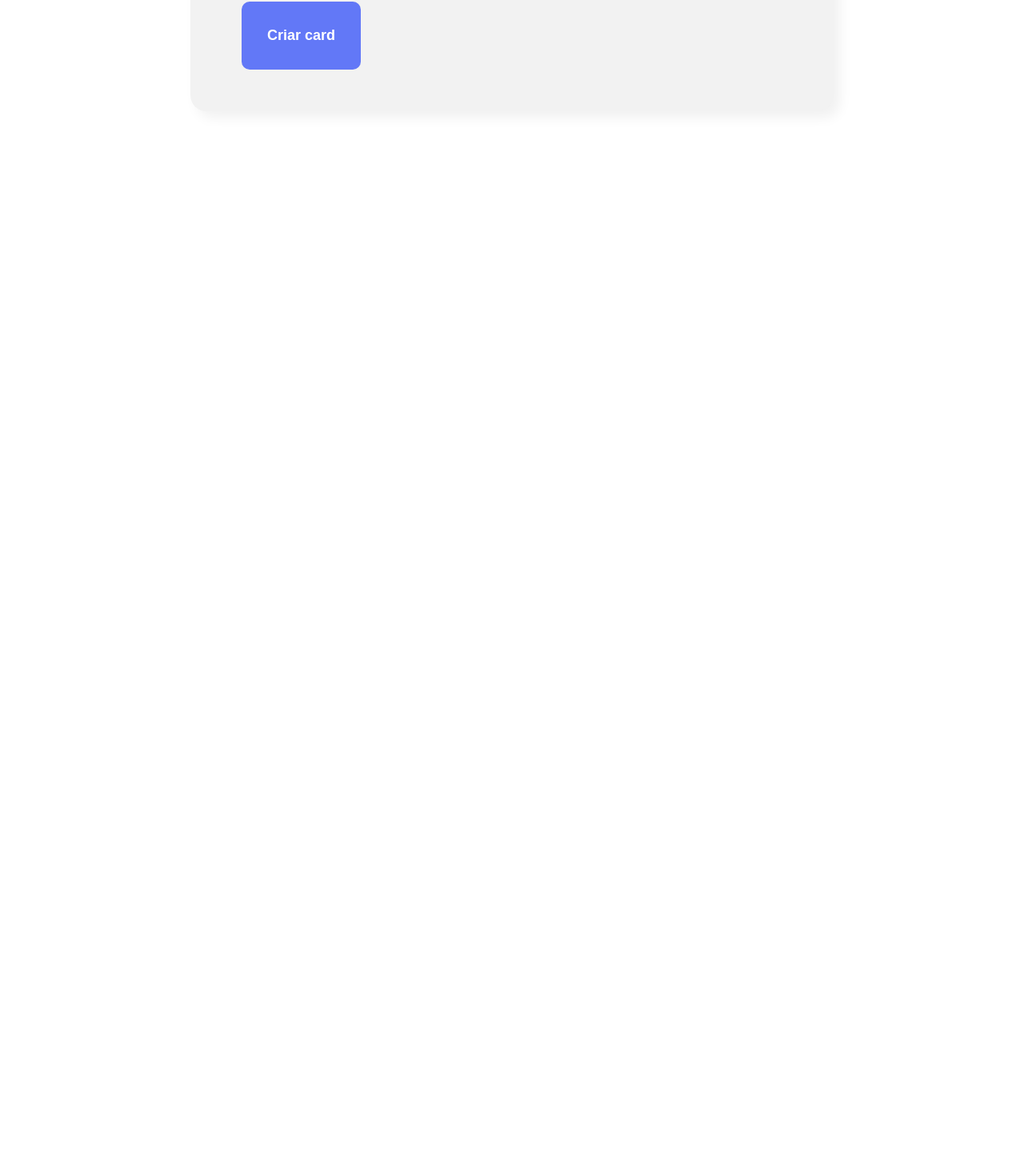
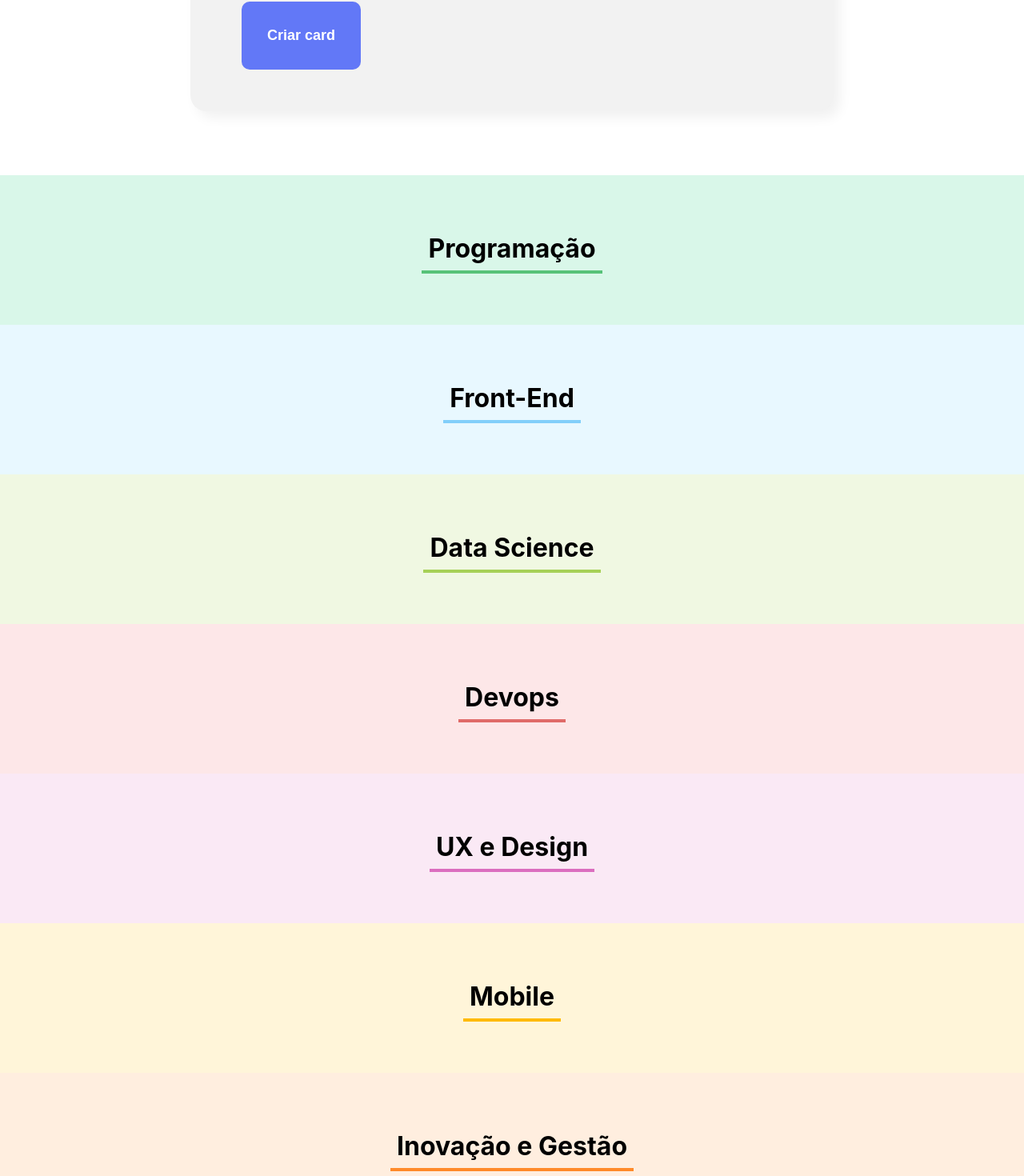
Before and after one commit to Danie-e/ReactDesenvolvendoJavascript, a React (Create React App) app in the folder organo/: page / in a window 1280 px wide. Shown: the part 1250-2720 px from the top of the page at 80% size. Before the commit the page ends 1469 px from the top, so only its background shows below. Built offline with nearby package versions, Linux system fonts and the light colour scheme; the HTML template or start-up script is replaced by a standard one.

Commit message:
Estilizando os componentes de cada time.

```diff
--- a/organo/src/App.js
+++ b/organo/src/App.js
@@ -1,8 +1,47 @@
 import { useState } from 'react';
 import Banner from './Componentes/Banner';
 import Formulario from './Componentes/Formulario';
+import Time from './Componentes/Time';
 
 function App() {
+
+  const times = [
+    {
+      nome: 'Programação',
+      corPrimaria: '#D9F7E9',
+      corSecondaria: '#57C278'
+    },
+    {
+      nome: 'Front-End',
+      corPrimaria: '#E8F8FF',
+      corSecondaria: '#82CFFA'
+    },
+    {
+      nome: 'Data Science',
+      corPrimaria: '#F0F8E2',
+      corSecondaria: '#A6D157'
+    },
+    {
+      nome: 'Devops',
+      corPrimaria: '#FDE7E8',
+      corSecondaria: '#E06B69'
+    },
+    {
+      nome: 'UX e Design',
+      corPrimaria: '#FAE9F5',
+      corSecondaria: '#DB6EBF'
+    },
+    {
+      nome: 'Mobile',
+      corPrimaria: '#FFF5D9',
+      corSecondaria: '#FFBA05'
+    },
+    {
+      nome: ' Inovação e Gestão',
+      corPrimaria: '#FFEEDF',
+      corSecondaria: '#FF8A29'
+    }
+  ]
 
   const [colaboradores, setColaboradores] = useState([])
 
@@ -14,7 +53,8 @@
   return (
     <div className="App">
       <Banner />
-      <Formulario aoColaboradorCadastrado={colaborador => aoNovoColaboradorAdicionado(colaborador)} />
+      <Formulario times={times} aoColaboradorCadastrado={colaborador => aoNovoColaboradorAdicionado(colaborador)} />
+      {times.map(time => <Time key={time.nome} nome={time.nome} corPrimaria={time.corPrimaria} corSecondaria={time.corSecondaria} />)}
     </div>
   );
 }
--- a/organo/src/Componentes/Formulario/index.js
+++ b/organo/src/Componentes/Formulario/index.js
@@ -6,20 +6,10 @@
 
 const Formulario = (props) => {
 
-    const times = [
-        'Programação',
-        'Front-End',
-        'Data Science',
-        'Devops',
-        'UX e Design',
-        'Mobile',
-        ' Inovação e Gestão'
-    ]
-
     const [nome, setNome] = useState('');
     const [cargo, setCargo] = useState('');
     const [imagem, setImagem] = useState('');
-    const [time, settime] = useState('');
+    const [time, setTime] = useState('');
 
     const aoSalvar = (event) => {
         event.preventDefault();
@@ -56,9 +46,9 @@
                 />
                 <ListaSuspensa
                     label="Time"
-                    itens={times}
+                    itens={props.times}
                     valor={time}
-                    aoAlterado={valor => settime(valor)}
+                    aoAlterado={valor => setTime(valor)}
                 />
                 <Botao>Criar card</Botao>
             </form>
--- a/organo/src/Componentes/ListaSuspensa/index.js
+++ b/organo/src/Componentes/ListaSuspensa/index.js
@@ -1,14 +1,14 @@
 import './ListaSuspensa.css'
 
 const ListaSuspensa = (props) => {
-    console.log(props)
+    console.log(props.itens)
 
     return (
         <div className='ListaSuspensa'>
             <label>{props.label}</label>
             <select onChange={event => props.aoAlterado(event.target.value)} required={props.required} value={props.value}>
                 {props.itens.map(item => {
-                    return <option key={item}>{item}</option>
+                    return <option key={item.nome}>{item.nome}</option>
                 })}
             </select>
         </div>
--- /dev/null
+++ b/organo/src/Componentes/Time/Time.css
@@ -0,0 +1,11 @@
+.Time {
+    text-align: center;
+    padding: 32px;
+}
+
+.Time h3 {
+    font-size: 32px;
+    border-bottom: 4px solid;
+    display: inline-block;
+    padding: 8px;
+}
--- /dev/null
+++ b/organo/src/Componentes/Time/index.js
@@ -0,0 +1,12 @@
+import './Time.css';
+
+const Time = (props) => {
+    return (
+        <section className='Time' style={{ backgroundColor: props.corPrimaria }}>
+            <h3 style={{ borderColor: props.corSecondaria }}>{props.nome}</h3>
+
+        </section >
+    )
+}
+
+export default Time;
```
